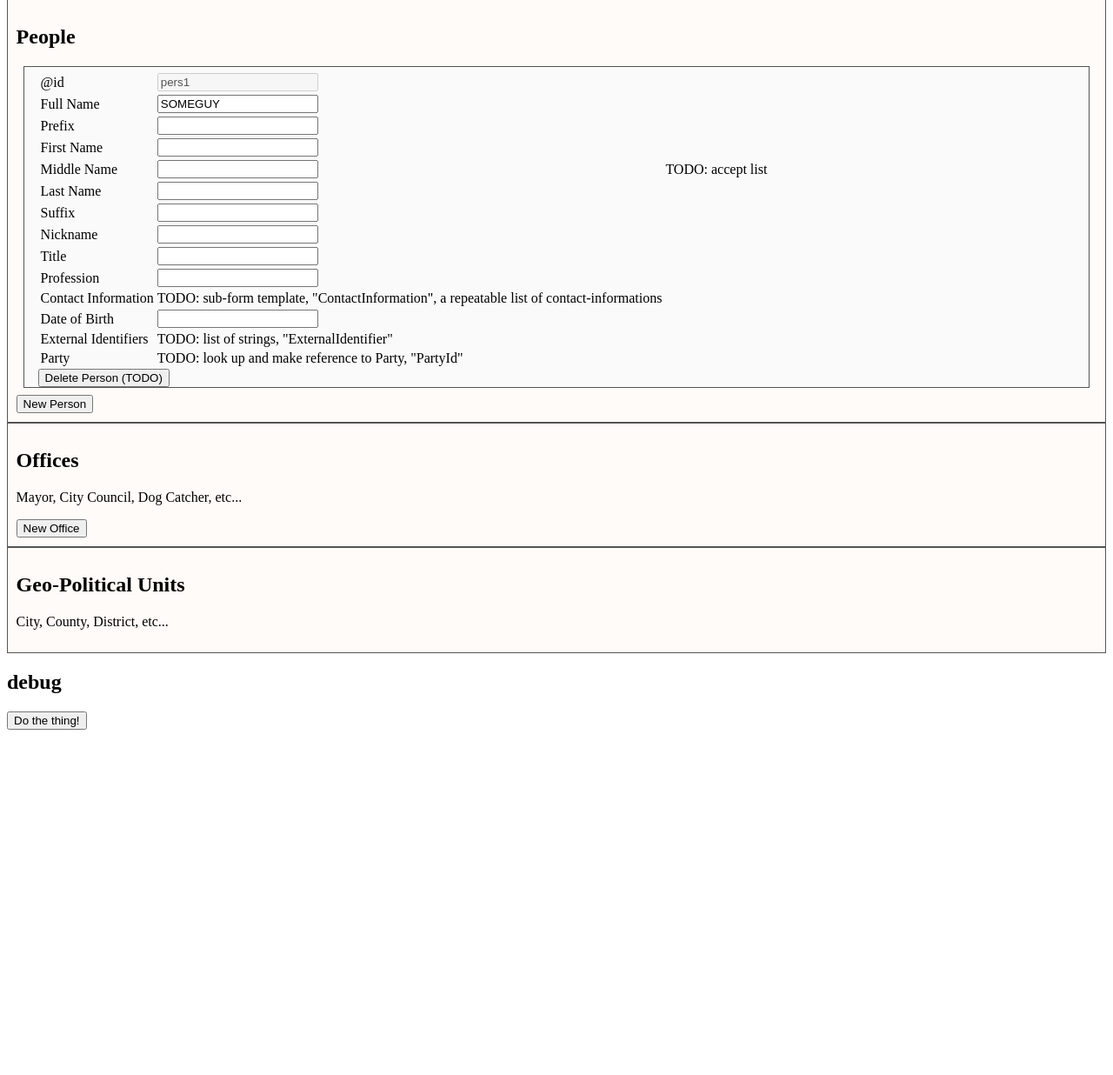
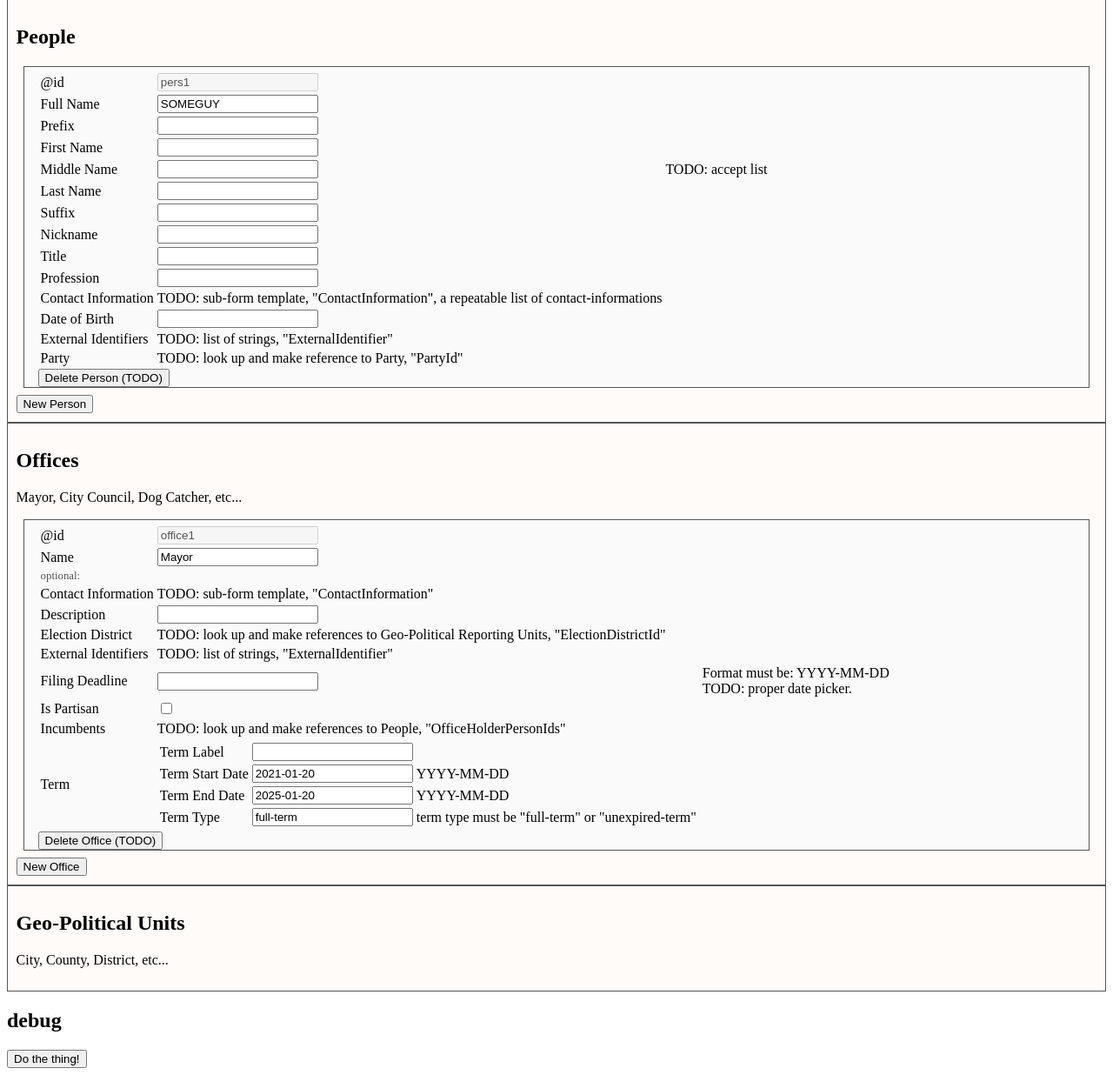
Before and after one commit to TrustTheVote-Project/BallotStudio, a Flask app: page / in a window 1280 px wide. Shown: the part 818-2054 px from the top of the page at 87% size. Before the commit the page ends 1657 px from the top, so only its background shows below. Run offline with Flask 2, Linux system fonts and the light colour scheme.

Commit message:
sub object getting and putting

```diff
--- a/static/index.js
+++ b/static/index.js
@@ -118,6 +118,13 @@
 		var fieldname = te.getAttribute("data-name");
 		ob[fieldname] = gatherArray(te);
 		any = true;
+	    } else if (hasClass(te, "erobject")) {
+		var fieldname = te.getAttribute("data-name");
+		var fv = gatherJson(te);
+		if (fv) {
+		    ob[fieldname] = fv;
+		    any = true;
+		}
 	    } else {
 		var to = gatherJson(te);
 		if (to != null) {
@@ -180,6 +187,17 @@
 		if (isEmpty(ob)) {
 		    return true;
 		}
+	    } else if (hasClass(te, "erobject")) {
+		var fieldname = te.getAttribute("data-name");
+		var av = ob[fieldname];
+		if (!av) {
+		    continue;
+		}
+		for (var j = 0, je; je = te.children[j]; j++) {
+		    if (pushOb(je, av)) {
+			return true;
+		    }
+		}
 	    } else if (te.tagName == "INPUT") {
 		var fieldname = te.className;
 		if (fieldname == "attype") {
@@ -232,6 +250,6 @@
 	document.getElementById("debugdiv").innerHTML = JSON.stringify(js);
     };
 
-    var savedObj = {"Party":[{"@id":"party1","@type":"ElectionResults.Party","Name":"Stupid","Abbreviation":"","Color":"","IsRecognizedParty":"on","LogoUri":"","Slogan":""},{"@id":"party2","@type":"ElectionResults.Party","Name":"Evil","Abbreviation":"","Color":"","IsRecognizedParty":"on","LogoUri":"","Slogan":""}],"Person":[{"@id":"pers1","@type":"ElectionResults.Person","FullName":"SOMEGUY","Prefix":"","FirstName":"","MiddleName":"","LastName":"","Suffix":"","Nickname":"","Title":"","Profession":"","DateOfBirth":""}],"Office":[]};
+    var savedObj = {"Party":[{"@id":"party1","@type":"ElectionResults.Party","Name":"Stupid","Abbreviation":"","Color":"","IsRecognizedParty":"on","LogoUri":"","Slogan":""},{"@id":"party2","@type":"ElectionResults.Party","Name":"Evil","Abbreviation":"","Color":"","IsRecognizedParty":"on","LogoUri":"","Slogan":""}],"Person":[{"@id":"pers1","@type":"ElectionResults.Person","FullName":"SOMEGUY","Prefix":"","FirstName":"","MiddleName":"","LastName":"","Suffix":"","Nickname":"","Title":"","Profession":"","DateOfBirth":""}],"Office":[{"@id":"office1","@type":"ElectionResults.Office","Name":"Mayor","Term":{"@type":"ElectionResults.Term","StartDate":"2021-01-20","EndDate":"2025-01-20","Type":"full-term"}}]}
     pushOb(document.body, savedObj);
 })();
--- a/templates/index.html
+++ b/templates/index.html
@@ -87,8 +87,12 @@
 	<tr><td colspan="2" class="optional">optional:</td></tr>
 	<tr><td>Contact Information</td><td>TODO: sub-form template, "ContactInformation"</td></tr>
 	<tr><td>Description</td><td><input type="text" class="Description" /></td></tr>
-	<tr><td>ElectionDistrictId</td><td>TODO: look up and make references to Geo-Political Reporting Units, "ElectionDistrictId"</td></tr>
+	<tr><td>Election District</td><td>TODO: look up and make references to Geo-Political Reporting Units, "ElectionDistrictId"</td></tr>
 	<tr><td>External Identifiers</td><td>TODO: list of strings, "ExternalIdentifier"</td></tr>
+	<tr><td>Filing Deadline</td><td><input type="text" class="FilingDeadline" /></td><td>Format must be: YYYY-MM-DD<br/>TODO: proper date picker.</td></tr>
+	<tr><td>Is Partisan</td><td><input type="checkbox" class="IsPartisan"></td></tr>
+	<tr><td>Incumbents</td><td>TODO: look up and make references to People, "OfficeHolderPersonIds"</td></tr>
+	<tr><td>Term</td><td class="erobject" data-name="Term"><table border="0"><tr><td>Term Label</td><td><input type="hidden" class="attype" value="ElectionResults.Term" /><input type="text" class="Label" /></td></tr><tr><td>Term Start Date</td><td><input type="text" class="StartDate" /></td><td>YYYY-MM-DD</td></tr><tr><td>Term End Date</td><td><input type="text" class="EndDate" /></td><td>YYYY-MM-DD</td></tr><tr><td>Term Type</td><td><input type="text" class="Type" /></td><td>term type must be "full-term" or "unexpired-term"</td></tr></table></td></tr>
       </table>
       <button class="deleterec">Delete Office (TODO)</button>
     </div>
```
